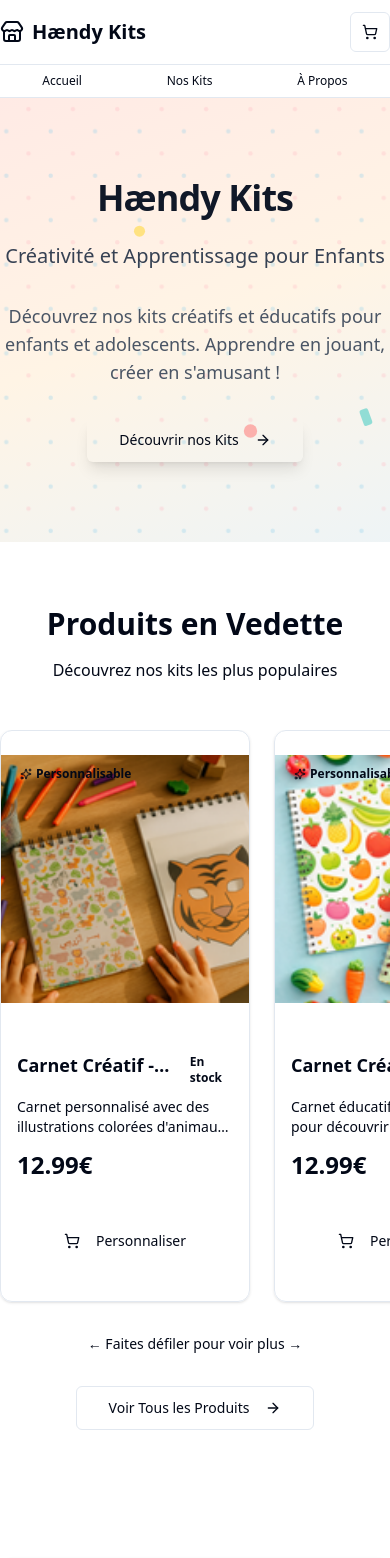
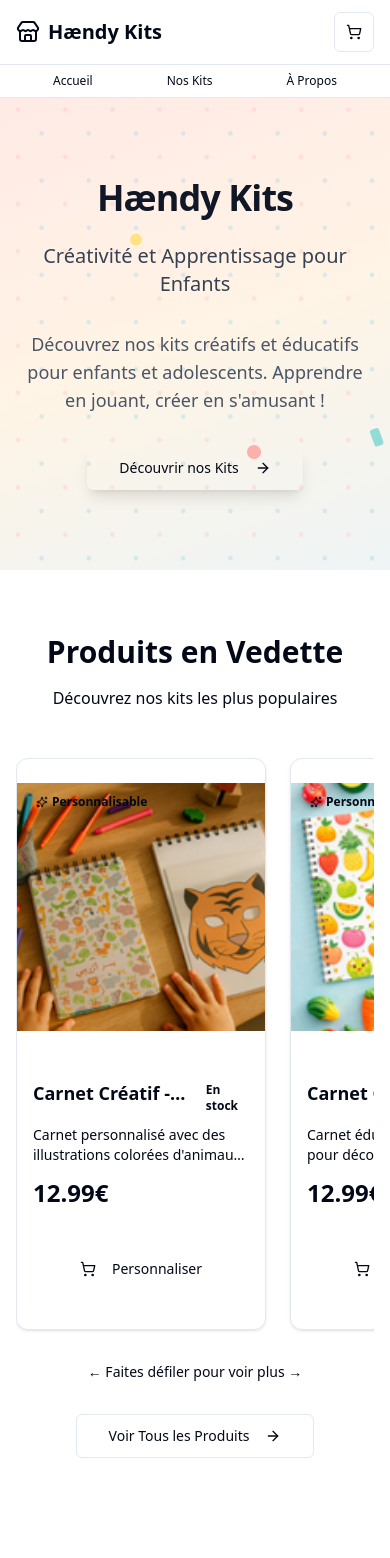
Before and after one commit to OmarDahmen/hendy, a React (Vite) app: page / in a window 390 px wide. Shown: the top 1558 px of the page. Built offline with nearby package versions, Linux system fonts and the light colour scheme.

Commit message:
fix mobile edges

```diff
--- a/src/components/layout/Footer.tsx
+++ b/src/components/layout/Footer.tsx
@@ -1,7 +1,7 @@
 export function Footer() {
   return (
     <footer className="bg-muted/50 border-t">
-      <div className="container mx-auto py-8">
+      <div className="container mx-auto px-4 py-8">
         <div className="grid grid-cols-1 gap-8 md:grid-cols-3">
           <div>
             <h3 className="mb-3 font-bold">Hændy Kits</h3>
--- a/src/components/layout/Header.tsx
+++ b/src/components/layout/Header.tsx
@@ -9,7 +9,7 @@
 
   return (
     <header className="bg-background/95 supports-[backdrop-filter]:bg-background/60 sticky top-0 z-50 w-full overflow-x-hidden border-b backdrop-blur">
-      <div className="container mx-auto flex h-16 items-center justify-between">
+      <div className="container mx-auto flex h-16 items-center justify-between px-4">
         <Link to="/" className="flex items-center gap-2 text-xl font-bold">
           <Store className="h-6 w-6" />
           <span>Hændy Kits</span>
@@ -44,7 +44,7 @@
 
       {/* Mobile Navigation */}
       <div className="border-t md:hidden">
-        <nav className="container mx-auto flex items-center justify-around py-2">
+        <nav className="container mx-auto flex items-center justify-around px-4 py-2">
           <Link to="/" className="text-xs font-medium hover:underline">
             Accueil
           </Link>
--- a/src/pages/About.tsx
+++ b/src/pages/About.tsx
@@ -3,7 +3,7 @@
 
 export function About() {
   return (
-    <div className="container mx-auto py-8">
+    <div className="container mx-auto px-4 py-8">
       <div className="mx-auto max-w-4xl">
         <h1 className="mb-4 text-3xl font-bold md:text-4xl">À Propos de Hændy Kits</h1>
         <p className="text-muted-foreground mb-12 text-lg">
--- a/src/pages/Cart.tsx
+++ b/src/pages/Cart.tsx
@@ -14,7 +14,7 @@
 
   if (items.length === 0) {
     return (
-      <div className="container mx-auto py-16">
+      <div className="container mx-auto px-4 py-16">
         <div className="mx-auto max-w-md text-center">
           <ShoppingBag className="text-muted-foreground mx-auto mb-4 h-16 w-16" />
           <h2 className="mb-2 text-2xl font-bold">Votre panier est vide</h2>
@@ -28,7 +28,7 @@
   }
 
   return (
-    <div className="container mx-auto py-8">
+    <div className="container mx-auto px-4 py-8">
       <h1 className="mb-8 text-3xl font-bold md:text-4xl">Panier</h1>
 
       <div className="grid grid-cols-1 gap-8 lg:grid-cols-3">
--- a/src/pages/Home.tsx
+++ b/src/pages/Home.tsx
@@ -75,7 +75,7 @@
           }}
         />
         <div className="relative py-20 md:py-32">
-          <div className="container mx-auto">
+          <div className="container mx-auto px-4">
             <div className="mx-auto max-w-3xl text-center">
               <h1 className="mb-6 text-4xl font-bold tracking-tight text-gray-900 md:text-6xl">
                 Hændy Kits
@@ -99,7 +99,7 @@
 
       {/* Featured Products Section */}
       <section className="py-16 md:py-24">
-        <div className="container mx-auto">
+        <div className="container mx-auto px-4">
           <div className="mb-12 text-center">
             <h2 className="mb-4 text-3xl font-bold md:text-4xl">Produits en Vedette</h2>
             <p className="text-muted-foreground">Découvrez nos kits les plus populaires</p>
@@ -176,7 +176,7 @@
 
       {/* Features Section */}
       <section className="bg-muted/30 py-16 md:py-24">
-        <div className="container mx-auto">
+        <div className="container mx-auto px-4">
           <div className="grid grid-cols-1 gap-8 md:grid-cols-3">
             <Card>
               <CardContent className="flex flex-col items-center p-6 text-center">
--- a/src/pages/Products.tsx
+++ b/src/pages/Products.tsx
@@ -41,7 +41,7 @@
   }, [selectedCategory, selectedSubcategory])
 
   return (
-    <div className="container mx-auto py-8">
+    <div className="container mx-auto px-4 py-8">
       <div className="mb-8">
         <h1 className="mb-4 text-3xl font-bold md:text-4xl">Nos Kits</h1>
         <p className="text-muted-foreground mb-6">
```
